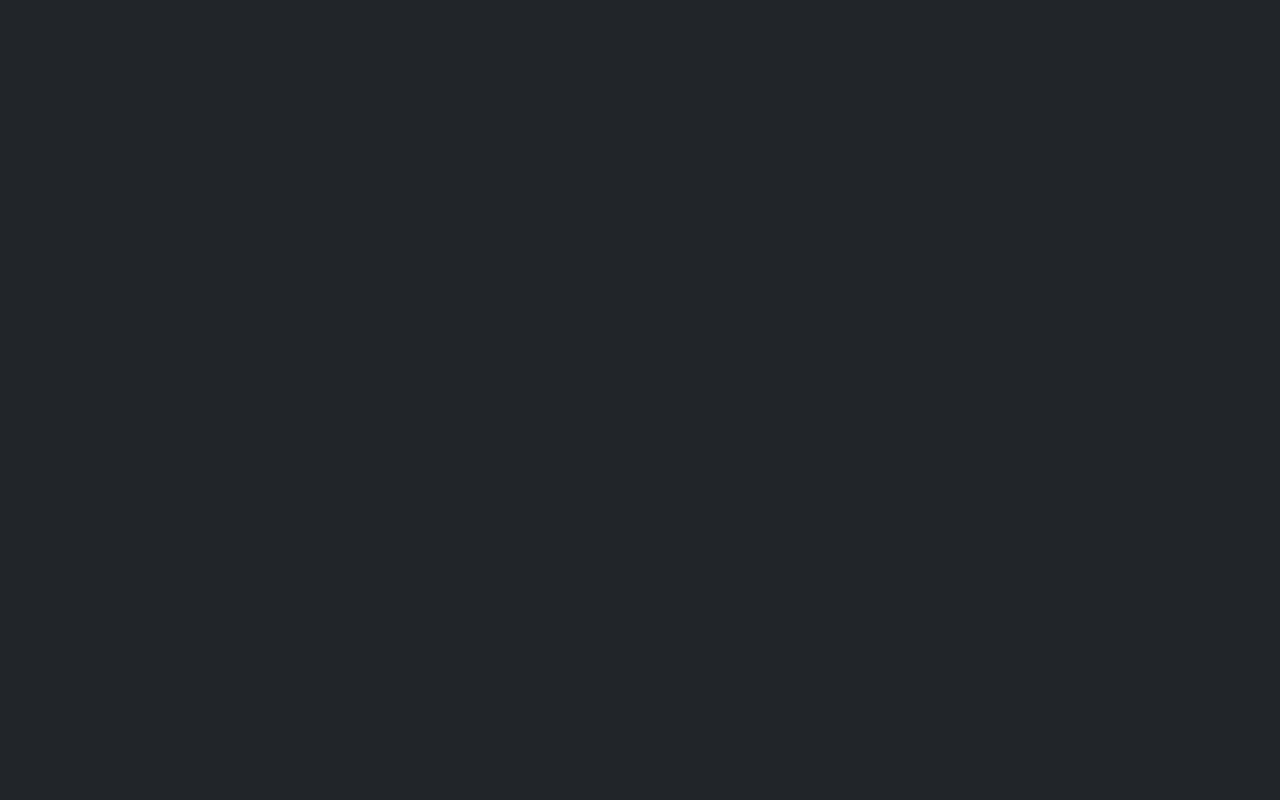
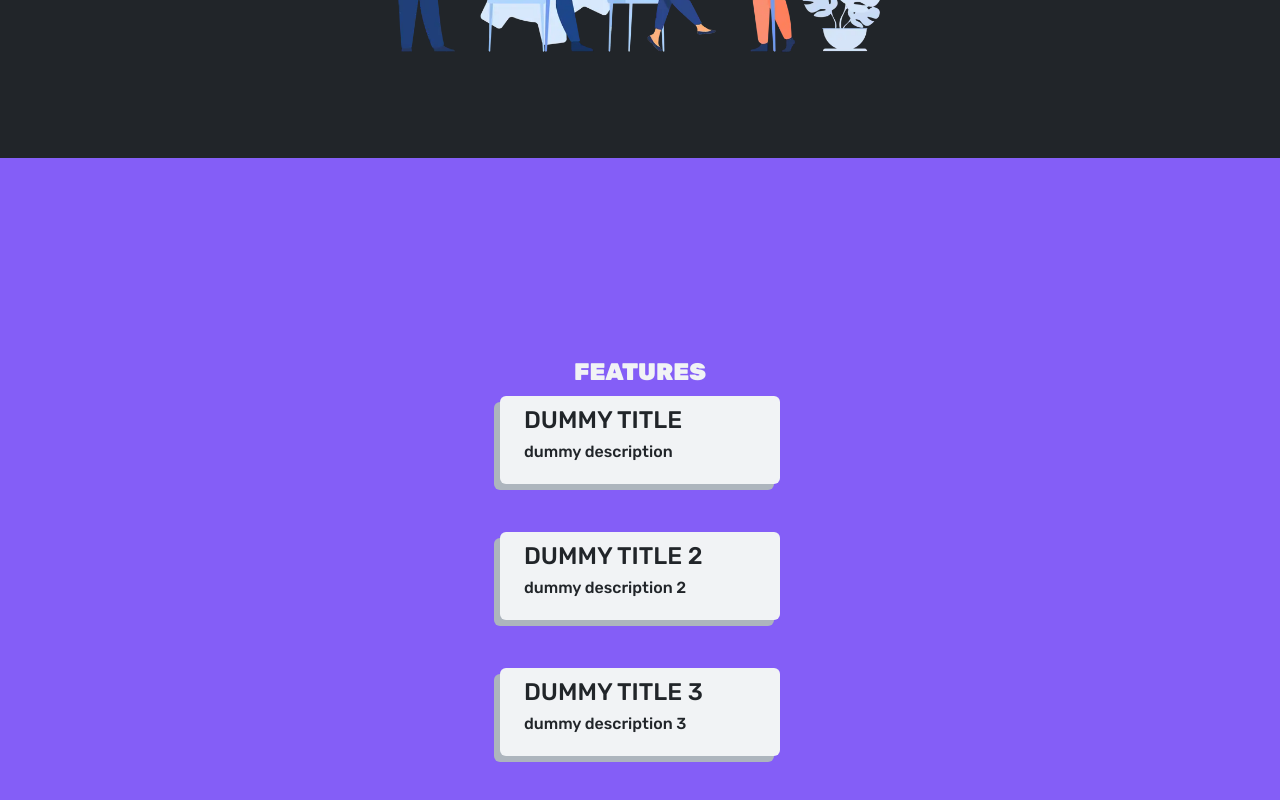
Before and after one commit to martynosa/project-tracker, a React (Create React App) app: page / in a window 1280 px wide. Shown: the part 738-1538 px from the top of the page. Before the commit the page ends 800 px from the top, so only its background shows below. Built offline with nearby package versions, Linux system fonts and the light colour scheme.

Commit message:
added features section on the landing page

```diff
--- a/src/Components/Common/Nav/Nav.module.css
+++ b/src/Components/Common/Nav/Nav.module.css
@@ -78,10 +78,6 @@
 }
 
 @media (max-width: 768px) {
-  .nav {
-    height: unset;
-  }
-
   .externalLinks {
     display: grid;
     grid-template-columns: 1fr 1fr 1fr;
@@ -95,7 +91,10 @@
 
 @media (max-width: 420px) {
   .innerLinks {
-    flex-direction: column;
+    font-size: var(--fs-14);
+  }
+
+  .userLinks {
     gap: var(--sm-gap);
   }
 }
--- a/src/Components/Landing/Landing.js
+++ b/src/Components/Landing/Landing.js
@@ -11,8 +11,39 @@ const Landing = () => {
     navigate('/register');
   };
 
+  // return (
+  //   <section className={classes.container}>
+  //     <div>
+  //       <h1 className={classes.main}>
+  //         Reach new productivity<span>peaks</span>
+  //       </h1>
+
+  //       <p className={classes.secondary}>
+  //         Create, track and manage your projects with ease.
+  //       </p>
+
+  //       <div className={classes.btnBox}>
+  //         <Button color={'orange'} onClick={getStartedHandler}>
+  //           Get started
+  //           {arrowUpRightSVG}
+  //         </Button>
+  //       </div>
+  //     </div>
+
+  //     <div className={classes.imgBox}>
+  //       <img
+  //         className={classes.img}
+  //         src="../../imgs/landing-4.webp"
+  //         alt="people brainstorming"
+  //       />
+  //     </div>
+  //   </section>
+  // );
+
   return (
-    <section className={classes.container}>
+    <>
+      <section className={classes.heroContainer}>
+        <div className={classes.hero}>
           <div>
             <h1 className={classes.main}>
               Reach new productivity<span>peaks</span>
@@ -37,44 +68,35 @@ const Landing = () => {
               alt="people brainstorming"
             />
           </div>
+        </div>
       </section>
+      <section className={classes.featuresContainer}>
+        <div className={classes.features}>
+          <h2>features</h2>
+          <div className={classes.list}>
+            <div className={classes.card}>
+              <header className={classes.header}>
+                <h3 className={classes.title}>dummy title</h3>
+              </header>
+              <p className={classes.description}>dummy description</p>
+            </div>
+            <div className={classes.card}>
+              <header className={classes.header}>
+                <h3 className={classes.title}>dummy title 2</h3>
+              </header>
+              <p className={classes.description}>dummy description 2</p>
+            </div>
+            <div className={classes.card}>
+              <header className={classes.header}>
+                <h3 className={classes.title}>dummy title 3</h3>
+              </header>
+              <p className={classes.description}>dummy description 3</p>
+            </div>
+          </div>
+        </div>
+      </section>
+    </>
   );
-
-  // return (
-  //   <>
-  //     <section className={classes.heroContainer}>
-  //       <div>
-  //         <div>
-  //           <h1 className={classes.main}>
-  //             Reach new productivity<span>peaks</span>
-  //           </h1>
-
-  //           <p className={classes.secondary}>
-  //             Create, track and manage your projects with ease.
-  //           </p>
-
-  //           <div className={classes.btnBox}>
-  //             <Button color={'orange'} onClick={getStartedHandler}>
-  //               Get started
-  //               {arrowUpRightSVG}
-  //             </Button>
-  //           </div>
-  //         </div>
-
-  //         <div className={classes.imgBox}>
-  //           <img
-  //             className={classes.img}
-  //             src="../../imgs/landing-4.webp"
-  //             alt="people brainstorming"
-  //           />
-  //         </div>
-  //       </div>
-  //     </section>
-  //     <section className={classes.featuresContainer}>
-  //       <h2>features</h2>
-  //     </section>
-  //   </>
-  // );
 };
 
 export default Landing;
--- a/src/Components/Landing/Landing.module.css
+++ b/src/Components/Landing/Landing.module.css
@@ -1,7 +1,7 @@
-.container {
+.hero {
+  min-height: 100vh;
   max-width: 128rem;
   margin: 0 auto;
-  min-height: calc(100vh - (var(--nav-height) + var(--notification-height)));
   padding: var(--bg-2v-pd);
 
   display: flex;
@@ -36,47 +36,10 @@
   gap: 0.6rem;
 }
 
-/* @media (max-width: 1280px) {
-  .container {
-    max-width: 64rem;
-    flex-direction: column;
-  }
+.featuresContainer {
+  min-height: 100vh;
+  background-color: var(--violet-color);
 
-  .main {
-    font-size: var(--fs-48);
-  }
-
-  .imgBox {
-    width: 100%;
-  }
-}
-
-@media (max-width: 768px) {
-  .container {
-    max-width: 48rem;
-  }
-}
-
-@media (max-width: 420px) {
-  .container {
-    max-width: 32rem;
-  }
-} */
-
-/* testing */
-
-.heroContainer {
-  /* background-color: antiquewhite; */
-  min-height: calc(100vh - (var(--nav-height) + var(--notification-height)));
-
-  display: flex;
-  align-items: center;
-  justify-content: center;
-}
-
-.heroContainer > div {
-  max-width: 128rem;
-  margin: 0 auto;
   padding: var(--bg-2v-pd);
 
   display: flex;
@@ -85,13 +48,55 @@
   gap: var(--bg-gap);
 }
 
-.featuresContainer {
-  height: 100vh;
-  background-color: aqua;
+.features h2 {
+  text-align: center;
+  font-size: var(--fs-24);
+  text-transform: uppercase;
+  font-weight: var(--mx-weight);
+  margin-bottom: var(--m-12);
+}
+
+.features .list {
+  display: flex;
+  align-items: center;
+  justify-content: center;
+  gap: var(--bg-gap);
+}
+
+.card {
+  width: 28rem;
+  color: var(--dark-color);
+  padding: var(--md-2v-pd);
+  border-radius: var(--default-brdr-rd);
+  transition: var(--animation);
+  background-color: antiquewhite;
+
+  background-color: var(--light-color);
+  box-shadow: -6px 6px 0 var(--grey-color);
+}
+
+.card .header {
+  display: flex;
+  justify-content: space-between;
+  align-items: center;
+
+  margin-bottom: var(--m-12);
+}
+
+.card .title {
+  font-size: var(--fs-24);
+  text-transform: uppercase;
+  overflow: hidden;
+}
+
+.card .description {
+  margin-bottom: var(--m-12);
+  overflow-wrap: break-word;
 }
 
 @media (max-width: 1280px) {
-  .heroContainer > div {
+  .hero,
+  .features .list {
     max-width: 64rem;
     flex-direction: column;
   }
```
Lines whose indentation alone changed are shown as unchanged.
